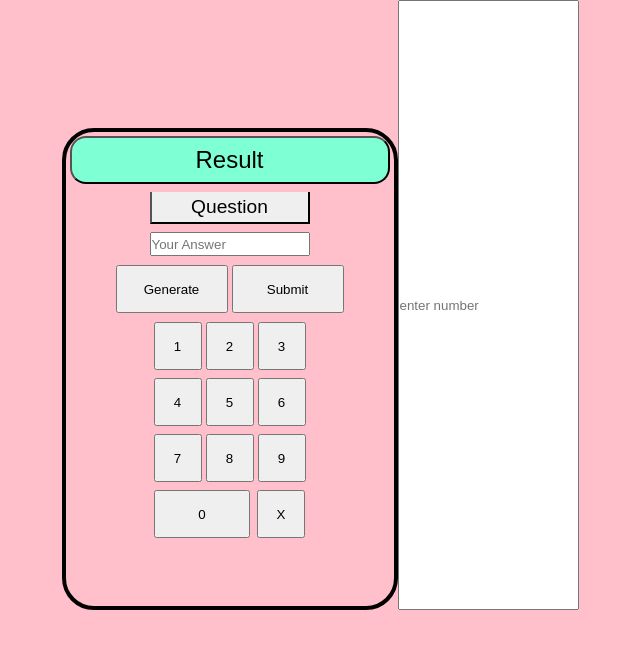
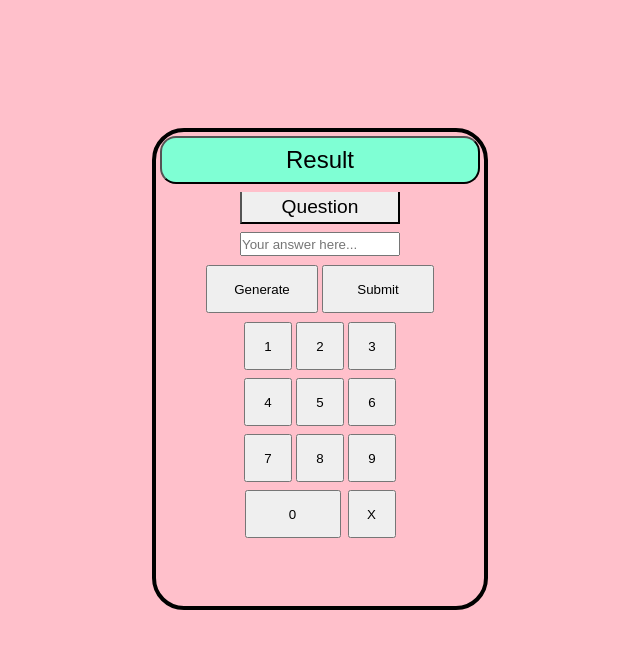
Before and after one commit to me-anurag/SpeedCalculation, a plain HTML site: page index.html in a window 1280 px wide. Shown: the whole page, without its empty margins (320-960 px from the left). Drawn offline with Linux system fonts and the light colour scheme.

Commit message:
using readonly attribute in the input element

```diff
--- a/index.html
+++ b/index.html
@@ -10,7 +10,7 @@
     <ul>
         <li><button id="result">Result</button></li>
         <li><button id="question">Question</button></li>
-        <li><input id="inputArea" type="text" placeholder="Your Answer"></li>
+        <li><input id="inputArea" type="text" placeholder="Your answer here..." readonly></li>
         <li class="horizontalBtn"><button id="generate">Generate</button>
         <button id="submit">Submit</button></li>
         <li class="numPadFirstThree">
@@ -33,7 +33,6 @@
             <button id="backspace">X</button>
         </li>
     </ul>
-    <input type="tel" inputmode="numeric" placeholder="enter number">
     <script src="index.js"></script>
 </body>
 </html>
```
